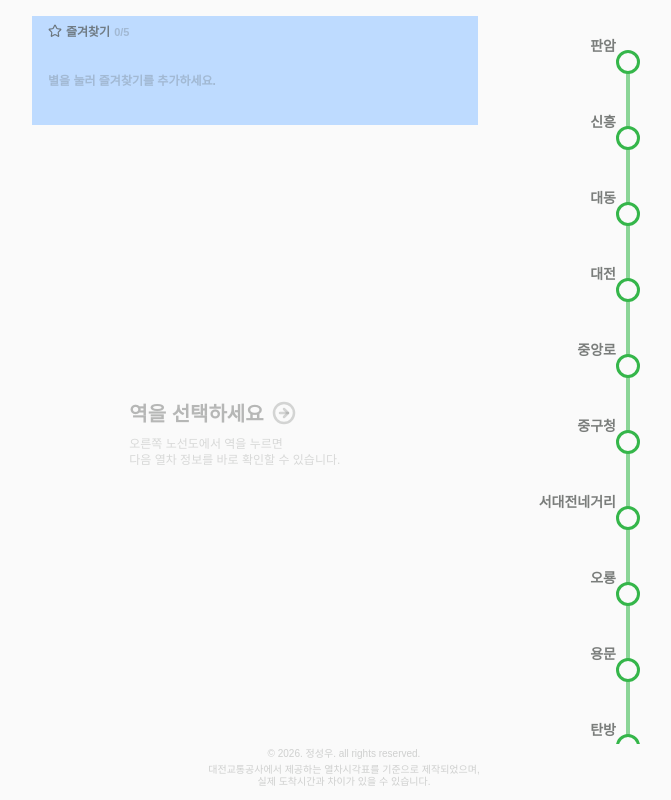
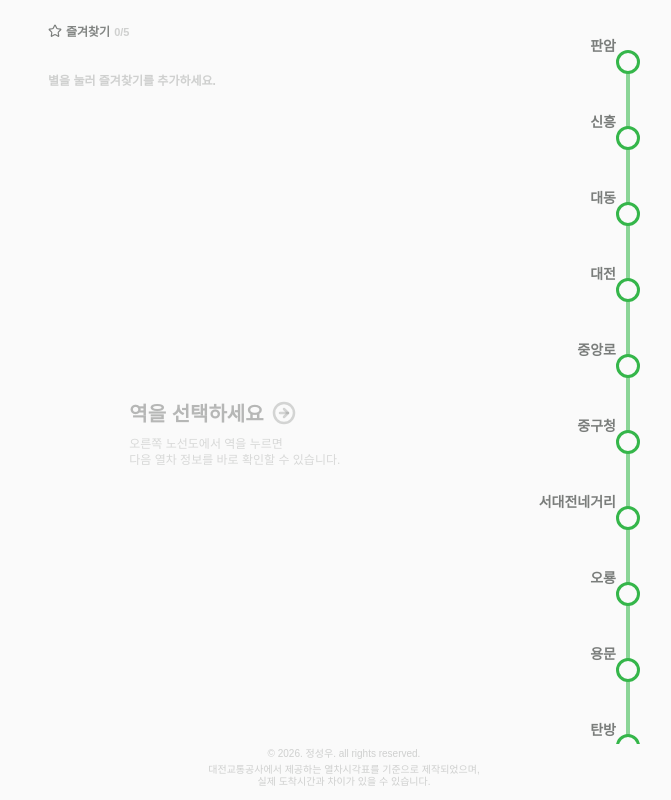
Before and after one commit to sis061/daejeon_subway_renewal, a Next.js app: page / in a window 1280 px wide. Shown: the whole page, without its empty margins (296-967 px from the left). Built offline with nearby package versions, Linux system fonts and the light colour scheme.

Commit message:
배경색 넣은걸 잘 빼자

```diff
--- a/components/shortcuts/station-shortcuts.tsx
+++ b/components/shortcuts/station-shortcuts.tsx
@@ -26,7 +26,7 @@ export default function StationShortcuts() {
   return (
     <section
       aria-label="즐겨찾기 역"
-      className="w-[110%] !pl-4 !pb-2 !pt-2 md:!pb-3 bg-blue-200"
+      className="w-[105%] !pl-4 !pb-2 !pt-2 md:!pb-3"
     >
       <div className="flex min-h-12 flex-col justify-center gap-2 md:min-h-16">
         <div className="flex items-center gap-1">
```
